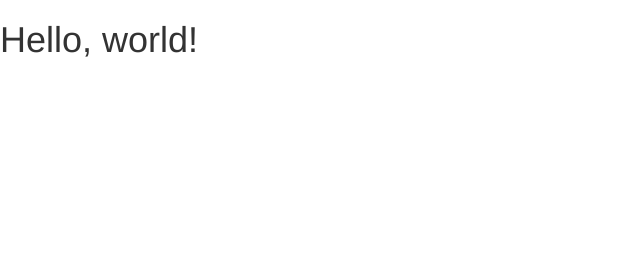
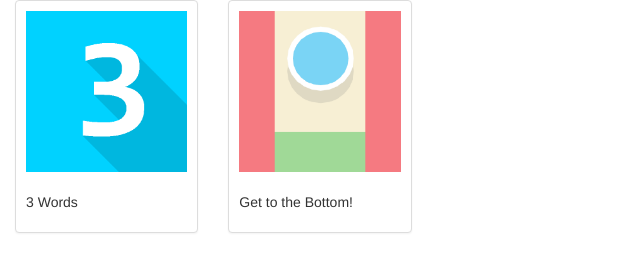
Before and after one commit to samblackmore/samblackmore.github.io, a website: page index.pug in a window 1280 px wide. Shown: the whole page, without its empty margins (0-640 px from the left). Drawn offline with nearby package versions, Linux system fonts and the light colour scheme; files that its build step writes are made by us from their sources.

Commit message:
adding images and styles

```diff
--- a/index.pug
+++ b/index.pug
@@ -2,5 +2,12 @@ extends layout
 
 block content
 
-  h1 Hello, world!
-  h2= title
+  div.col-md-2
+    div.panel.panel-default
+      img.pad-sm.img-responsive(src='img/words.png')
+      p.pad-sm 3 Words
+
+  div.col-md-2
+    div.panel.panel-default
+      img.pad-sm.img-responsive(src='img/bottom.png')
+      p.pad-sm Get to the Bottom!
--- a/layout.pug
+++ b/layout.pug
@@ -4,5 +4,6 @@ html
     title= title
     link(rel='stylesheet', href='https://maxcdn.bootstrapcdn.com/bootstrap/3.3.7/css/bootstrap.min.css')
     link(rel='stylesheet', href='https://maxcdn.bootstrapcdn.com/bootstrap/3.3.7/css/bootstrap-theme.min.css')
+    link(rel='stylesheet', href='style/style.css')
   body
     block content
--- /dev/null
+++ b/style/style.css
@@ -0,0 +1,3 @@
+.pad-sm {
+  padding: 10px;
+}
```
Also changed, not shown: img/bottom.png (added), img/words.png (added), index.html.
